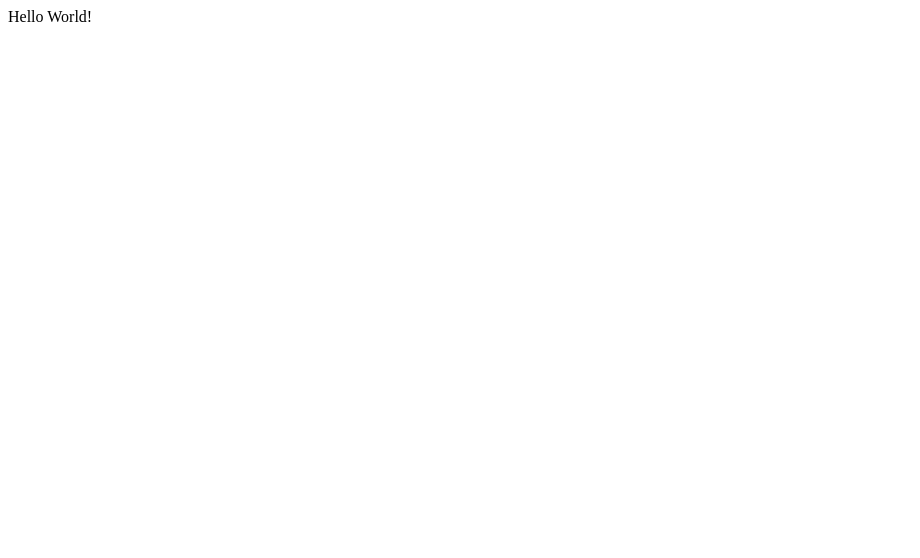
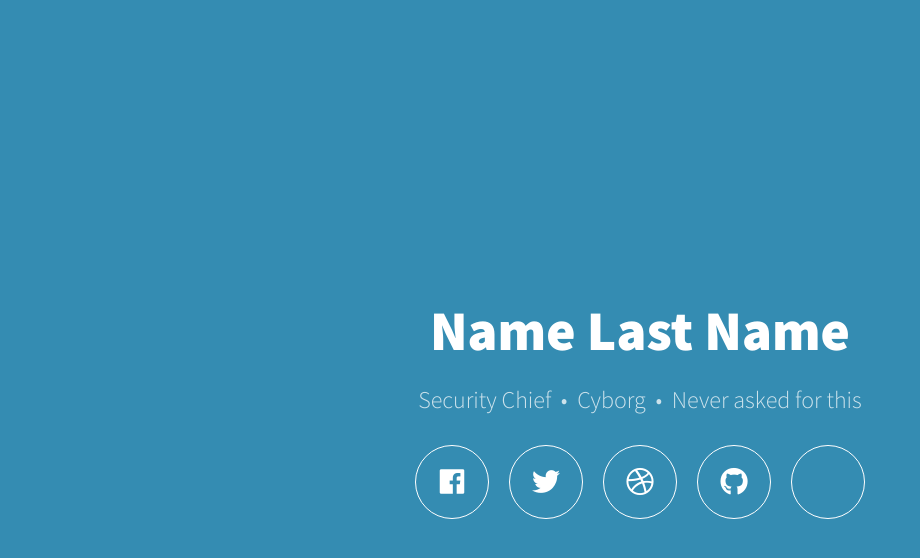
Before and after one commit to kacperjanusz/businessCardTemplate, a plain HTML site: page index.html in a window 1280 px wide. Shown: the whole page, without its empty margins (0-920 px from the left). Drawn offline with Linux system fonts and the light colour scheme.

Commit message:
Added name, info, social media

```diff
--- a/index.html
+++ b/index.html
@@ -5,13 +5,39 @@
 	<meta charset="UTF-8">
 	<meta name="viewport" content="width=device-width, initial-scale=1.0">
 	<meta http-equiv="X-UA-Compatible" content="ie=edge">
-	<title>Struktura dokumentu HTML</title>
+	<title>Business Card Template</title>
+	<link href="https://use.fontawesome.com/releases/v5.0.8/css/all.css" rel="stylesheet">
+	<link href="https://fonts.googleapis.com/css?family=Source+Sans+Pro:300,900&amp;subset=latin-ext" rel="stylesheet">
 	<link rel="stylesheet" href="./main.css" />
 </head>
 
 <body>
 	<div class="wrapper">
-		 Hello World!
+	<div class="middle-box">
+		<h1>Name Last Name</h1>
+		<p>
+			Security Chief &nbsp;&bull;&nbsp;
+			Cyborg &nbsp;&bull;&nbsp;
+			Never asked for this
+		</p>
+		<div class="nav">
+			<div class="nav-item">
+				<a href="#" class="fab fa-facebook"></a>
+			</div>
+			<div class="nav-item">
+				<a href="#" class="fab fa-twitter"></a>
+			</div>
+			<div class="nav-item">
+				<a href="#" class="fab fa-dribbble"></a>
+			</div>
+			<div class="nav-item">
+				<a href="#" class="fab fa-github"></a>
+			</div>
+			<div class="nav-item">
+				<a href="#" class="fab fa-envelope"></a>
+			</div>
+		</div>
+	</div>
 	</div>
 </body>
 
--- a/main.css
+++ b/main.css
@@ -0,0 +1,65 @@
+body {
+    margin: 0;
+    padding: 0;
+    color: #fff;
+    font-family: "Source Sans Pro", sans-serif;
+    font-size: 16px;
+    font-weight: 300;
+    line-height: 1.75;
+}
+
+h1{
+    font-size: 56px;
+    font-weight: 900;
+    margin: 0;
+}
+
+p{
+    font-size: 24px;
+    margin: 0 0 24px 0;
+    opacity: 0.75;
+}
+
+a{
+    color: #fff;
+    outline: 0;
+    text-decoration: none;
+}
+
+.wrapper {
+    width: 100vw;
+    height: 100vh;
+    background-color: #348cb2;
+    display: flex;
+    align-items: center;
+    justify-content: center;
+  }
+
+  .middle-box {
+    text-align: center;
+    width: 100%;
+  }
+  .nav {
+    display: flex;
+    justify-content: center;
+  }
+  .nav-item {
+    transition: all 0.3s ease-in-out; /* Nowe */
+    border-radius: 100%; /* Nowe */
+    border: solid 1px #fff; /* Nowe */
+    width: 72px; /* Dopisane */
+    height: 72px; /* Dopisane */
+    margin: 0 10px; /* Dopisane */
+    display: flex; /* Dopisane */
+    align-items: center; /* Dopisane */
+    justify-content: center; /* Dopisane */
+
+  }
+  .nav-item:hover {
+  cursor: pointer; /* Nowe */
+  background-color: rgba(255, 255, 255, 0.175); /* Nowe */
+}
+
+.nav-item a {
+  font-size: 28px; /* Dopisane */
+}
```
